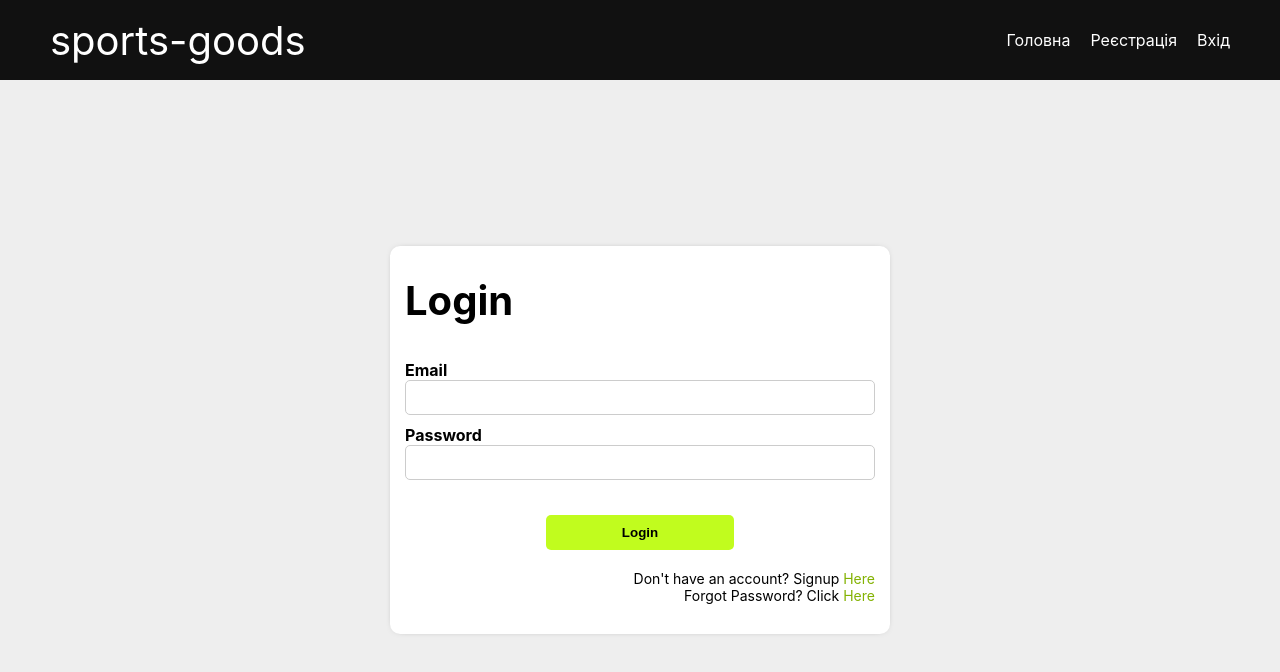
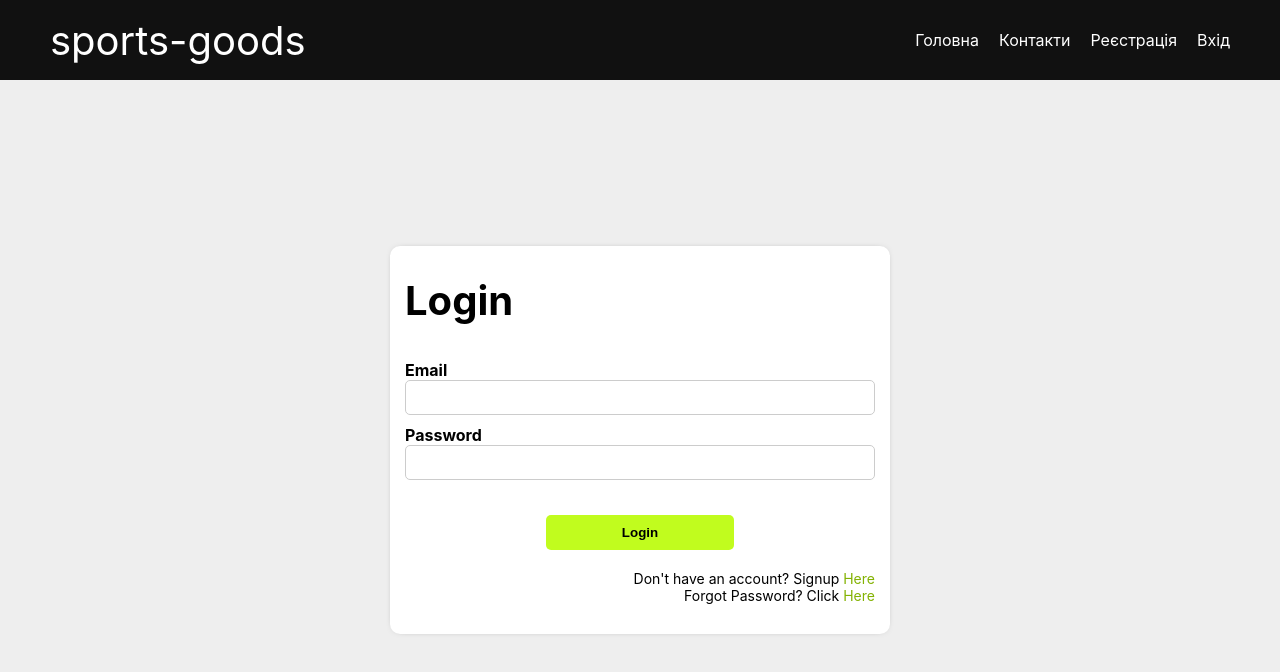
Before and after one commit to Taras0310/sportsgoods-store, a React (Create React App) app: page /login in a window 1280 px wide. Shown: the top 672 px of the page. Built offline with nearby package versions, Linux system fonts and the light colour scheme; no server answers; the database is empty.

Commit message:
Add contact

```diff
--- a/src/App.js
+++ b/src/App.js
@@ -12,6 +12,7 @@ import ForgotPassword from "./pages/ForgotPassword";
 import UpdateProfile from "./pages/UpdateProfile";
 import Header from "./component/Header";
 import Cart from "./component/Cart";
+import Contact from "./pages/Contact";
 
 const PrivateRoutes = () => {
   const { currentUser, admin } = useAuth();
@@ -35,6 +36,7 @@ function App() {
         <Route path="/forgotpassword" element={<ForgotPassword />} />
         <Route path="/update" element={<UpdateProfile />} />
         <Route path="/login" element={<Login />} />
+        <Route path="/contact" element={<Contact />} />
         <Route path="/registration" element={<Registration />} />
         <Route element={<PrivateRoutes />}>
           <Route path="/admin" element={<AdminPage />} />
--- a/src/component/Cart.js
+++ b/src/component/Cart.js
@@ -33,7 +33,9 @@ export default function Cart() {
       createOrder();
     }
   };
-
+useEffect(()=>{
+  console.log(cartProducts);
+}, [cartProducts])
   return (
     openCart && (
       <div
--- a/src/component/Header.js
+++ b/src/component/Header.js
@@ -29,6 +29,9 @@ export default function Header() {
             <Link to="/" element={<Home />} onClick={clearFilter}>
               <span>Головна</span>
             </Link>
+            <Link to="/contact" className="navlinks">
+              <span>Контакти</span>
+            </Link>
             <Link to="/registration" className="navlinks">
               <span>Реєстрація</span>
             </Link>
@@ -56,6 +59,9 @@ export default function Header() {
             <Link to="/profile" className="navlinks">
               {" "}
               <span>Кабінет</span>
+              <Link to="/contact" className="navlinks">
+              <span>Контакти</span>
+            </Link>
             </Link>
             <a className="navlinks" onClick={() => setOpenCart(true)}>
               <span>Кошик</span>
--- /dev/null
+++ b/src/pages/Contact.js
@@ -0,0 +1,7 @@
+import React from 'react'
+
+export default function Contact() {
+  return (
+    <div>Contact</div>
+  )
+}
```
Also changed, not shown: 1 other file (tests, documents, lock files or other folders).
